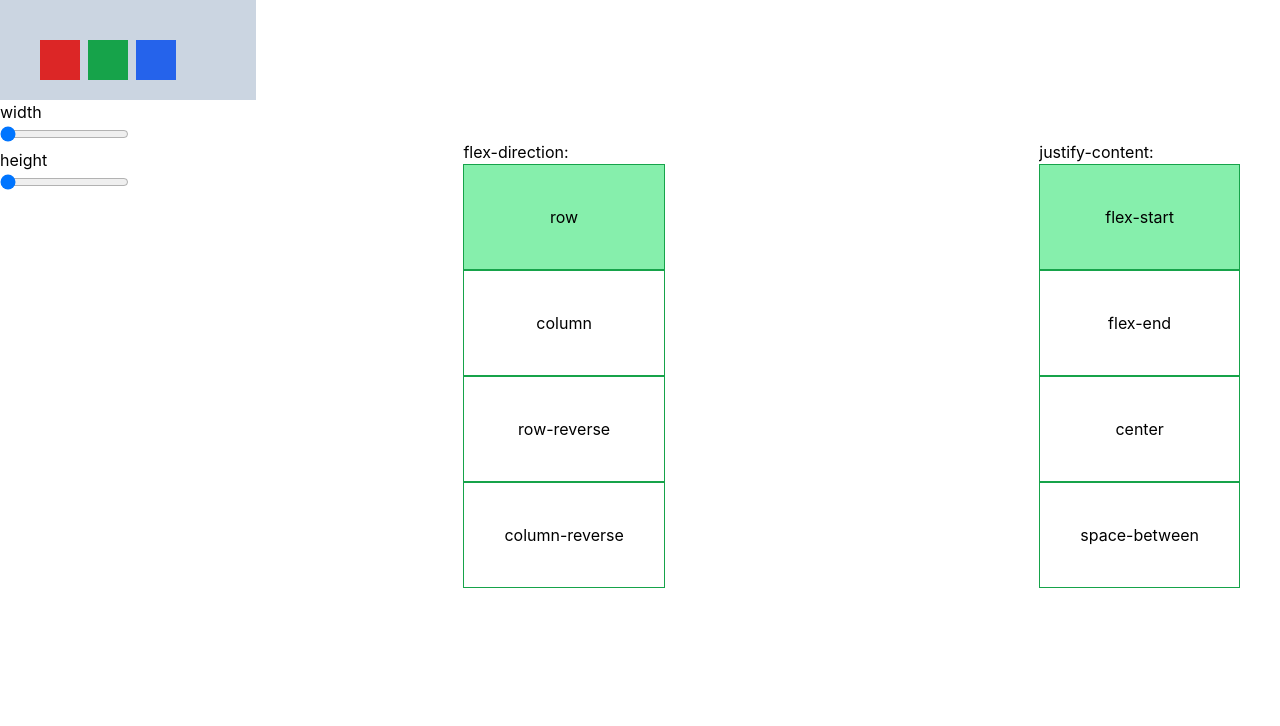
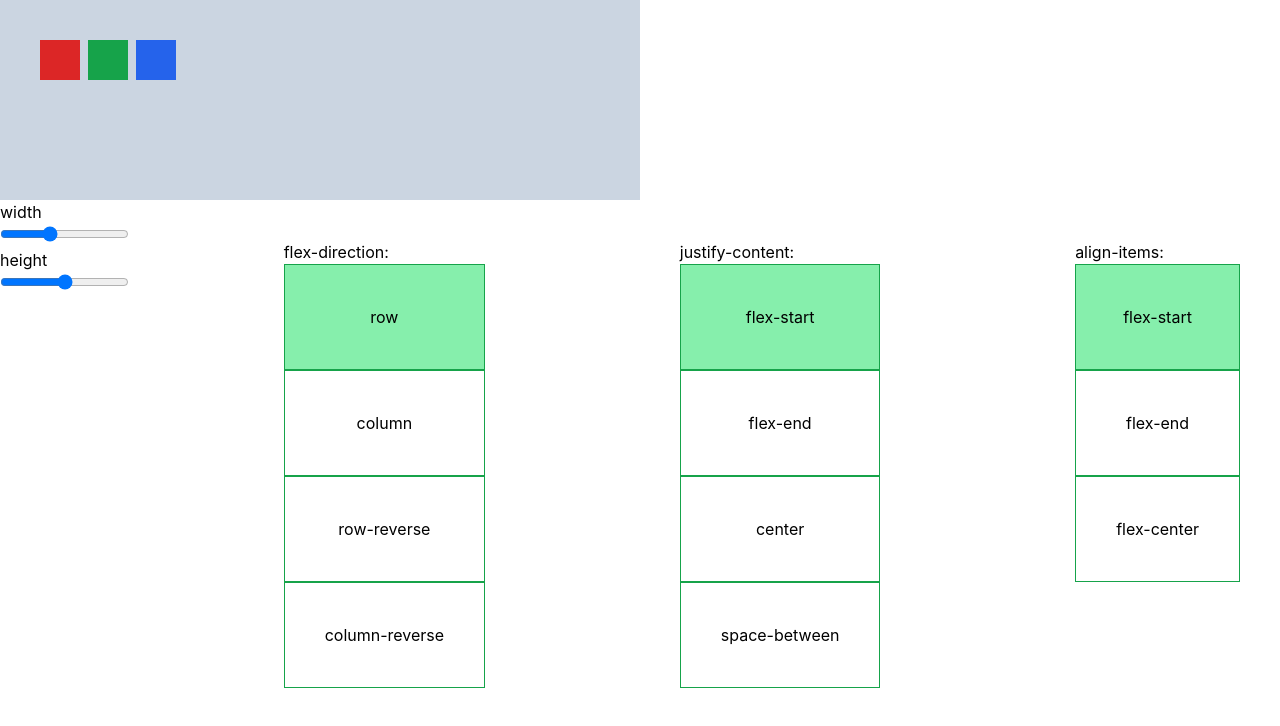
Before and after one commit to Forellko/examples, a React (Create React App) app: page / in a window 1280 px wide. Shown: the top 726 px of the page. Built offline with nearby package versions, Linux system fonts and the light colour scheme.

Commit message:
Align items

```diff
--- a/src/examples/Flex/Flex.tsx
+++ b/src/examples/Flex/Flex.tsx
@@ -4,8 +4,9 @@ import './style.css';
 function Flex() {
   const [direction, setDirection] = useState('flex-row');
   const [justifyContent, setJustifyContent] = useState('justify-start');
-  const [width, setWidth] = useState('20');
-  const [height, setHeight] = useState('100');
+  const [alignItems, setAlignItems] = useState('items-start');
+  const [width, setWidth] = useState('50');
+  const [height, setHeight] = useState('200');
   const flexRef = useRef<HTMLDivElement>(null);
   useEffect(() => {
     if (!flexRef.current) return;
@@ -17,7 +18,7 @@ function Flex() {
     <>
       <div
         ref={flexRef}
-        className={`flex gap-2 w-[100%] p-10 bg-slate-300 ${direction} ${justifyContent}`}
+        className={`flex gap-2 w-[100%] p-10 bg-slate-300 ${direction} ${justifyContent} ${alignItems}`}
       >
         <div className="bg-red-600 w-10 h-10"></div>
         <div className="bg-green-600 w-10 h-10"></div>
@@ -123,6 +124,35 @@ function Flex() {
             space-between
           </button>
         </div>
+        <div className="flex flex-col p-10">
+          <h2>align-items: </h2>
+          <button
+            className={`p-10 border border-solid border-1 border-green-600 ${
+              alignItems === 'items-start' && 'bg-green-300'
+            }`}
+            onClick={() => setAlignItems('items-start')}
+          >
+            flex-start
+          </button>
+
+          <button
+            className={`p-10 border border-solid border-1 border-green-600 ${
+              alignItems === 'items-end' && 'bg-green-300'
+            }`}
+            onClick={() => setAlignItems('items-end')}
+          >
+            flex-end
+          </button>
+
+          <button
+            className={`p-10 border border-solid border-1 border-green-600 ${
+              alignItems === 'items-center' && 'bg-green-300'
+            }`}
+            onClick={() => setAlignItems('items-center')}
+          >
+            flex-center
+          </button>
+        </div>
       </div>
     </>
   );
```
